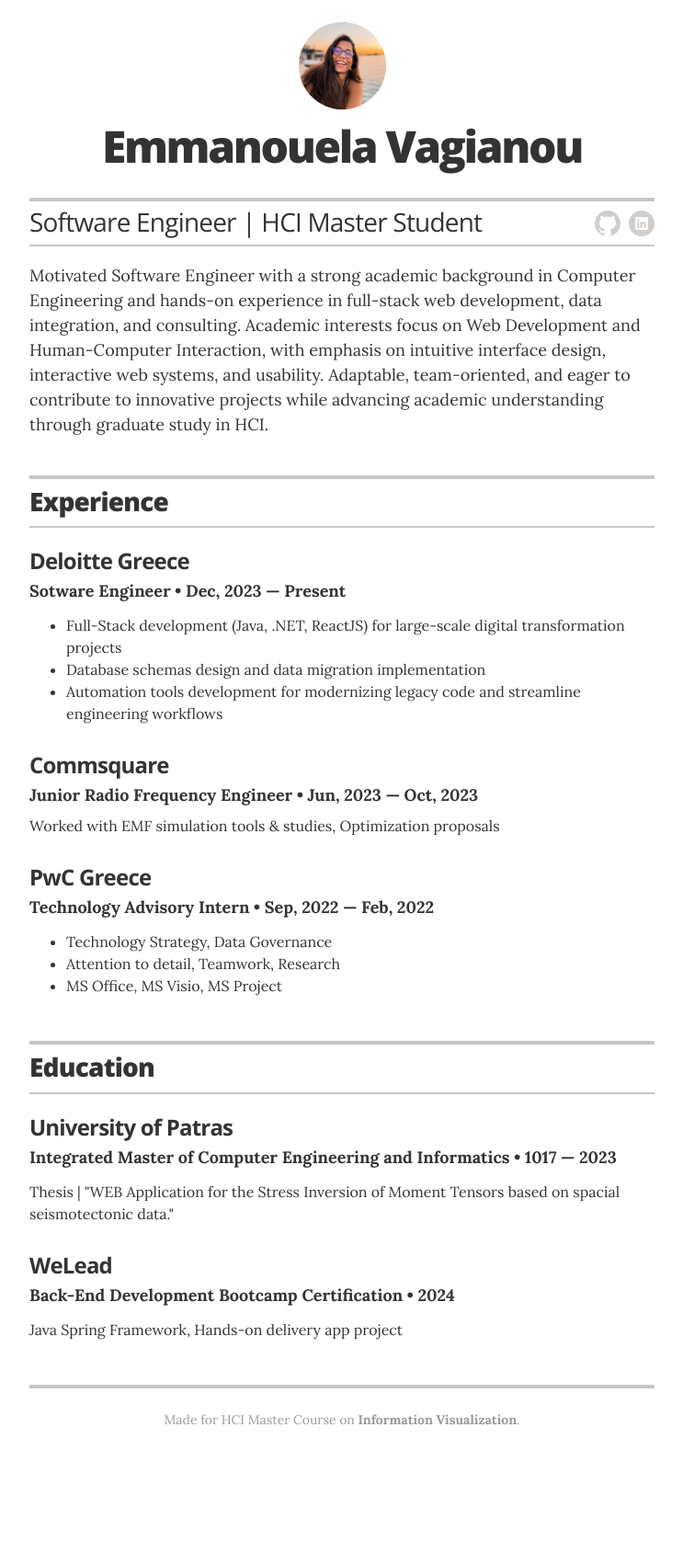
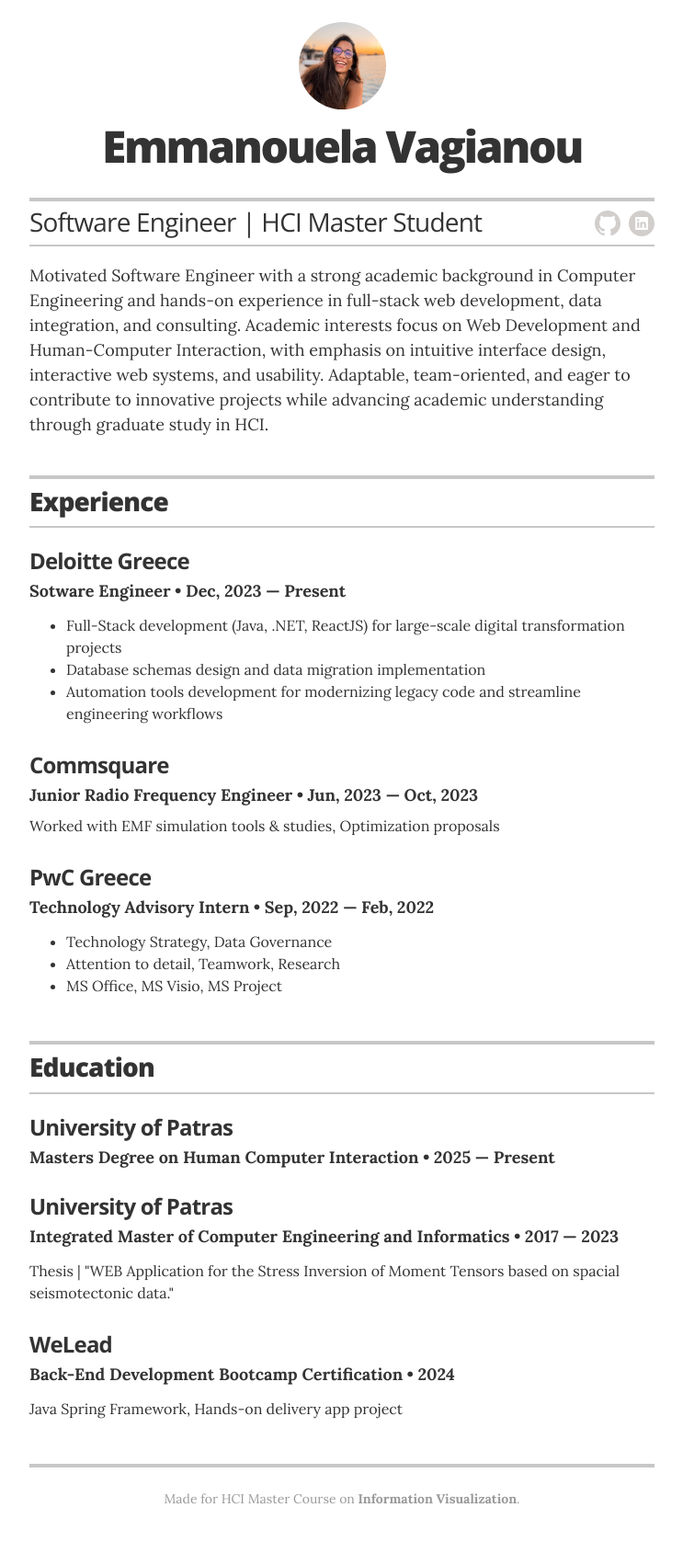
Before and after one commit to Kayieni/kayieni.github.io, a Jekyll site: the page built from index.html, in a window 1280 px wide. Shown: the whole page at 92% size, without its empty margins (268-1011 px from the left). Built offline with Jekyll 4.4.1, drawn with Linux system fonts in a browser that asks for light colours; before the commit the page ends 1603 px from its top, so only the background shows below that.

Commit message:
Update education details
- correct typo
- add master's degree

```diff
--- a/_data/education.yml
+++ b/_data/education.yml
@@ -1,7 +1,11 @@
 # Degree
+- degree: Masters Degree on Human Computer Interaction
+  uni: University of Patras
+  year: 2025 &mdash; Present
+
 - degree: Integrated Master of Computer Engineering and Informatics
   uni: University of Patras
-  year: 1017 &mdash; 2023
+  year: 2017 &mdash; 2023
   summary: Thesis | "WEB Application for the Stress Inversion of Moment Tensors based on spacial seismotectonic data."
 
 - degree: Back-End Development Bootcamp Certification
```
